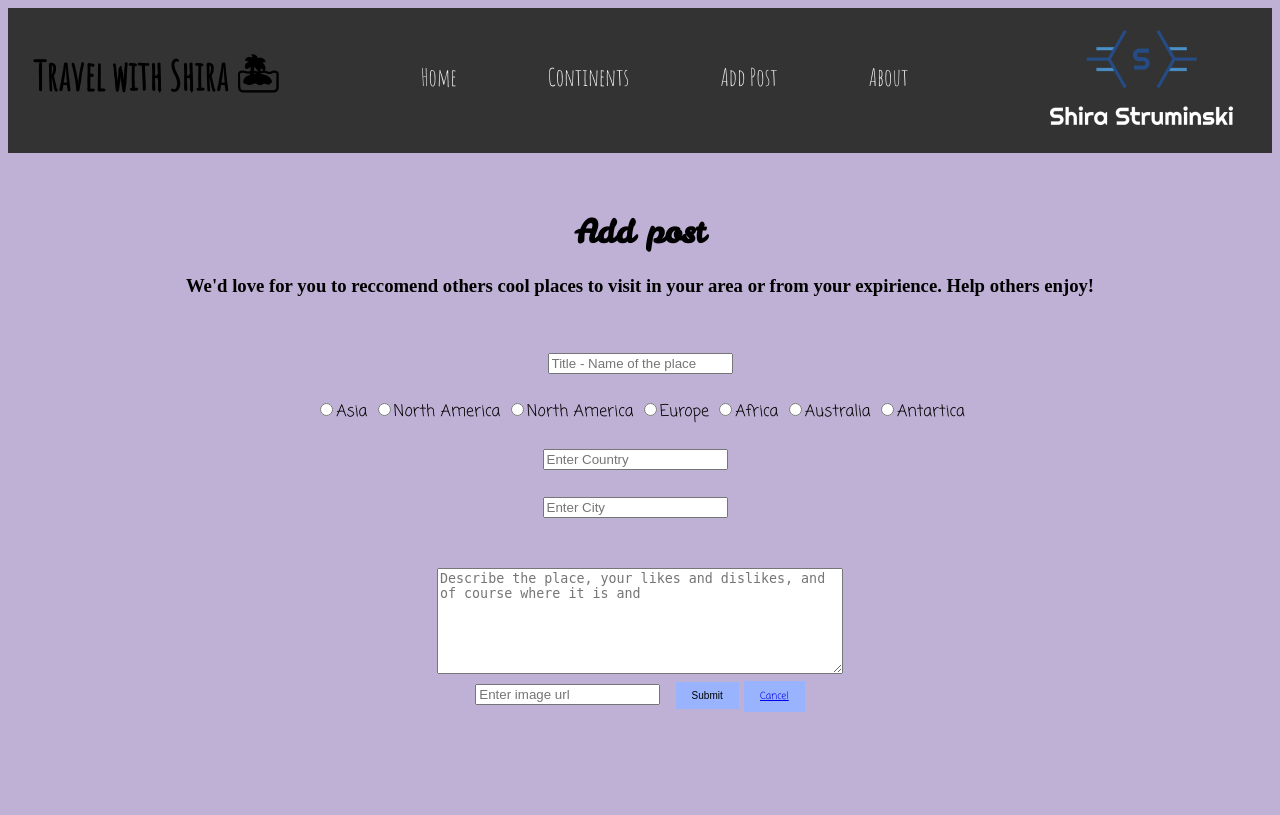
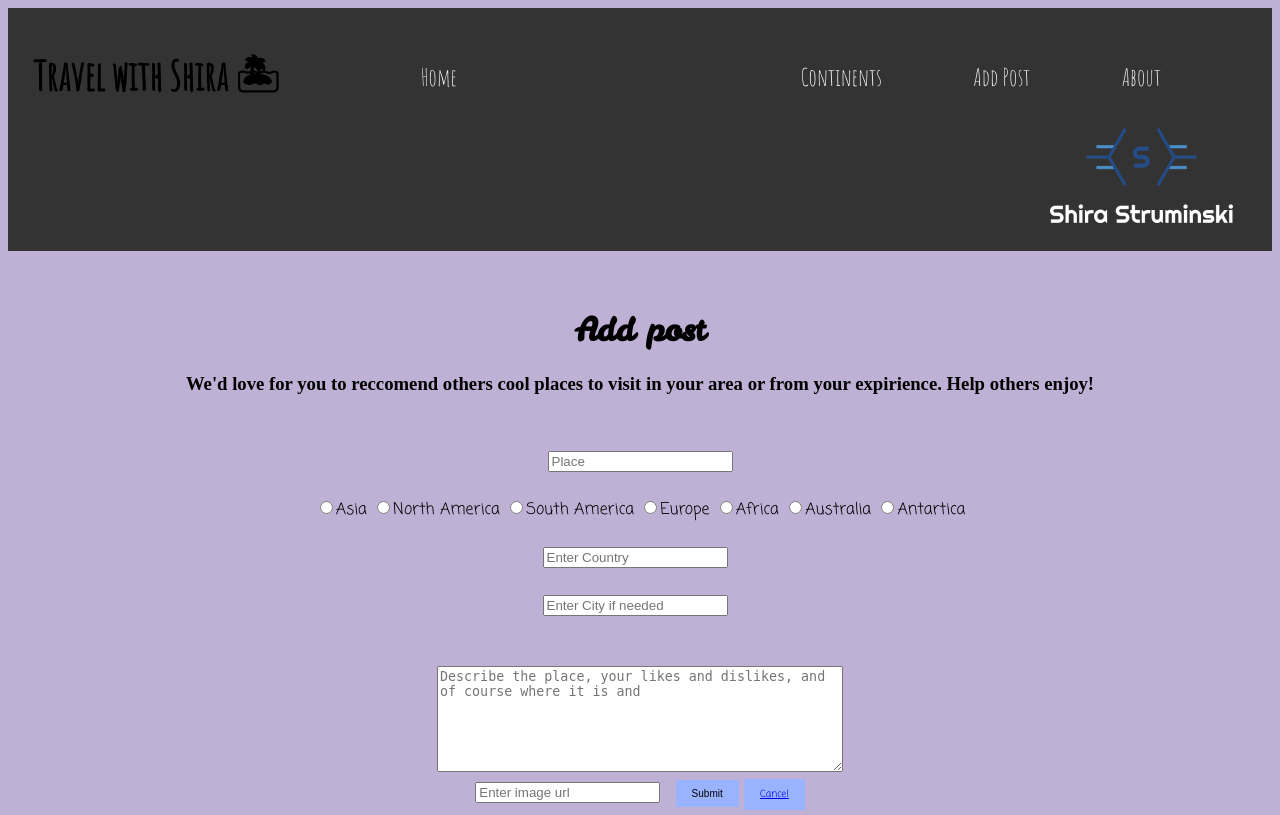
Before and after one commit to shira18-meet/PersonalProjectY2, a Flask app: page /addpost in a window 1280 px wide. Before the commit the page ends 712 px from the top, so only its background shows below. Run offline with Flask 2, Linux system fonts and the light colour scheme; some web fonts are replaced.

Commit message:
final touches

```diff
--- a/app.py
+++ b/app.py
@@ -48,6 +48,8 @@ def addpost():
 		post_continent = request.form.get('continent')
 		post_country = request.form.get('country')
 		post_city = request.form.get('city')
+		if post_city!="":
+			post_country+=","
 		post_text = request.form.get('textish')
 		post_pic_url=request.form.get('pic_url')
 		thepost= Post(title=post_title,continent=post_continent,country=post_country,city=post_city,text=post_text, img_url=post_pic_url)
@@ -63,13 +65,13 @@ def Asia():
 
 @app.route('/North_America')
 def North_America():
-	posts=session.query(Post).filter_by(continent="North_America").order_by('id desc').all()
+	posts=session.query(Post).filter_by(continent="North America").order_by('id desc').all()
 	return render_template('feed.html',posts=posts, place="North America")
 
 
 @app.route('/South_America')
 def South_America():
-	posts=session.query(Post).filter_by(continent="South_America").order_by('id desc').all()
+	posts=session.query(Post).filter_by(continent="South America").order_by('id desc').all()
 	return render_template('feed.html',posts=posts, place="South America")
 
 @app.route('/Europe')
--- a/templates/about.html
+++ b/templates/about.html
@@ -2,7 +2,7 @@
 <html>
 <head>
 	<title>About me 🖋📃</title>
-  <link rel="shortcut icon" href="http://www.clker.com/cliparts/B/b/e/c/Y/5/the-letter-s-hi.png" />
+   <link rel="shortcut icon" href="https://logos.textgiraffe.com/logos/logo-name/Shira-designstyle-popstar-m.png" />
 	<link rel="stylesheet" type="text/css" href="{{ url_for('static',filename='style.css') }}">
 	<link href='https://fonts.googleapis.com/css?family=Amatic SC' rel='stylesheet'>
   <link href='https://fonts.googleapis.com/css?family=Annie Use Your Telescope' rel='stylesheet'>
@@ -10,7 +10,7 @@
 <body>
 <div class="navigation">
    <h1 style="margin-top:40px; font-size:40px; margin-left:2%; margin-right:10%;float:left;">Travel with Shira 🏝</h1>
-  <a href="feed " style="margin-right:5%; margin-top:40px; float:left;">Home</a>
+  <a href="feed " style="margin-right:25%; margin-top:40px; float:left;">Home</a>
   <div class ="dropdown" style="margin-right:5%; float:left;">
    <button class="dropbtn" style=" margin-top:40px;">Continents</button>
     <div class="dropdown-content">
--- a/templates/addpost.html
+++ b/templates/addpost.html
@@ -2,7 +2,7 @@
 <html>
 <head>
 	<title>Add post 📝</title>
-  <link rel="shortcut icon" href="http://www.clker.com/cliparts/B/b/e/c/Y/5/the-letter-s-hi.png" />
+   <link rel="shortcut icon" href="https://logos.textgiraffe.com/logos/logo-name/Shira-designstyle-popstar-m.png" />
 	<link rel="stylesheet" type="text/css" href="{{ url_for('static',filename='style.css') }}">
 	<link href='https://fonts.googleapis.com/css?family=Amatic SC' rel='stylesheet'>
   <link href='https://fonts.googleapis.com/css?family=Coming Soon' rel='stylesheet'>
@@ -14,7 +14,7 @@
 <body>
 <div class="navigation">
    <h1 style="margin-top:40px; font-size:40px; margin-left:2%; margin-right:10%;float:left;">Travel with Shira 🏝</h1>
-  <a href="feed " style="margin-right:5%; margin-top:40px; float:left;">Home</a>
+  <a href="feed " style="margin-right:25%; margin-top:40px; float:left;">Home</a>
   <div class ="dropdown" style="margin-right:5%; float:left;">
     <button class="dropbtn" style=" margin-top:40px;">Continents</button>
     <div class="dropdown-content">
@@ -38,16 +38,16 @@
 <h3 style="font-family: 'Crafty Girls'; ">We'd love for you to reccomend others cool places to visit in your area or from your expirience. Help others enjoy!</h3>
 <br><br>
 <form action="{{ url_for('addpost') }}" method="POST" style=" font-family: 'Coming Soon'">
-  <input type="text" name="title" placeholder="Title - Name of the place"><br><br>
+  <input type="text" name="title" placeholder="Place"><br><br>
   <input type="radio" name="continent" value="Asia">Asia
-  <input type="radio" name="continent" value="North_America">North America
-  <input type="radio" name="continent" value="South_America">North America
+  <input type="radio" name="continent" value="North America">North America
+  <input type="radio" name="continent" value="South America">South America
   <input type="radio" name="continent" value="Europe">Europe
   <input type="radio" name="continent" value="Africa">Africa
   <input type="radio" name="continent" value="Australia">Australia
   <input type="radio" name="continent" value="Antartica">Antartica <br><br>
   <input type="text" name="country" placeholder="Enter Country" style="margin-right: 10px"><br><br>
-  <input type="text" name="city" placeholder="Enter City" style="margin-right: 10px"><br><br><br>
+  <input type="text" name="city" placeholder="Enter City if needed" style="margin-right: 10px"><br><br><br>
   <textarea placeholder="Describe the place, your likes and dislikes, and of course where it is and" style="height:100px; width: 400px" name="textish"></textarea>
   <br>
   <input type="text" name="pic_url" placeholder="Enter image url" style="margin-right: 10px">
```
Also changed, not shown: templates/feed.html (+4 -4 lines), project.db, 1 other file.
